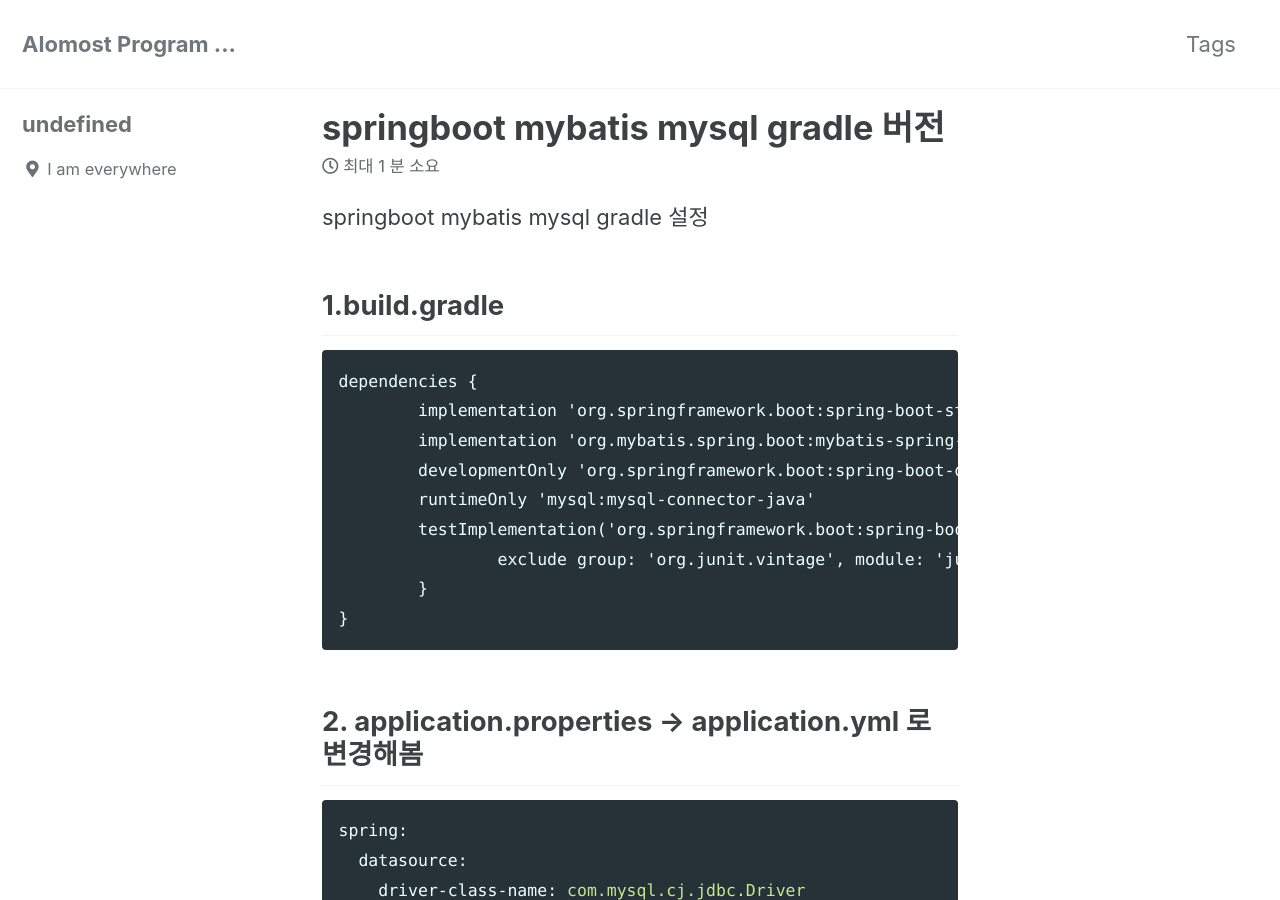
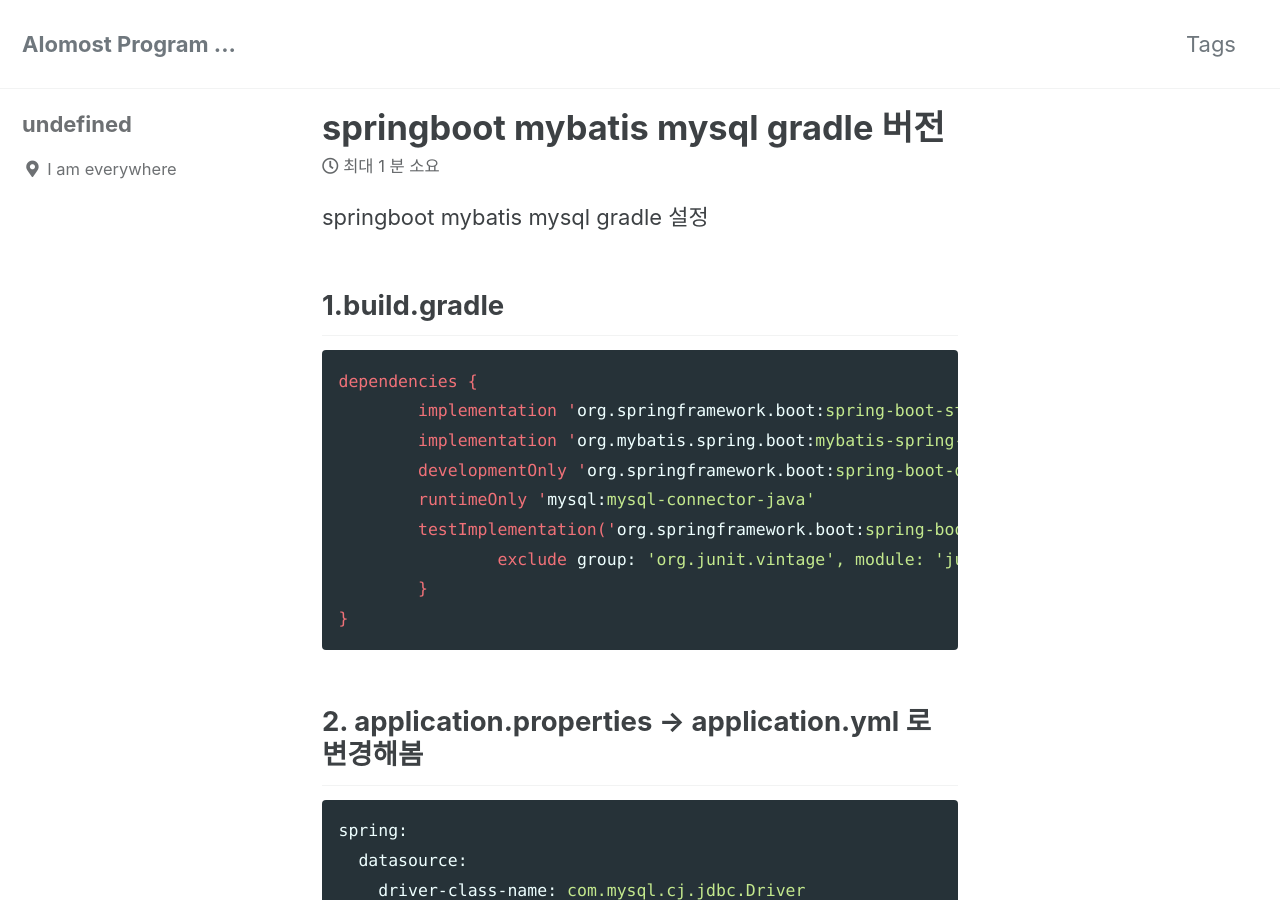
Before and after one commit to Jn22L/jn22l.github.io, a Jekyll site: the page built from _posts/2020-11-15-sts-gradle.md, in a window 1280 px wide and 900 px high. Built offline with Jekyll 4.4.1, drawn with Linux system fonts in a browser that asks for light colours; cached includes are drawn as plain includes.

Commit message:
Update 2020-11-15-sts-gradle.md

````diff
--- a/_posts/2020-11-15-sts-gradle.md
+++ b/_posts/2020-11-15-sts-gradle.md
@@ -6,7 +6,7 @@ tags: springboot mysql mariadb gradle
 springboot mybatis mysql gradle 설정
 
 ## 1.build.gradle
-```xml
+```properties
 dependencies {
 	implementation 'org.springframework.boot:spring-boot-starter-web'
 	implementation 'org.mybatis.spring.boot:mybatis-spring-boot-starter:2.1.3'
````
